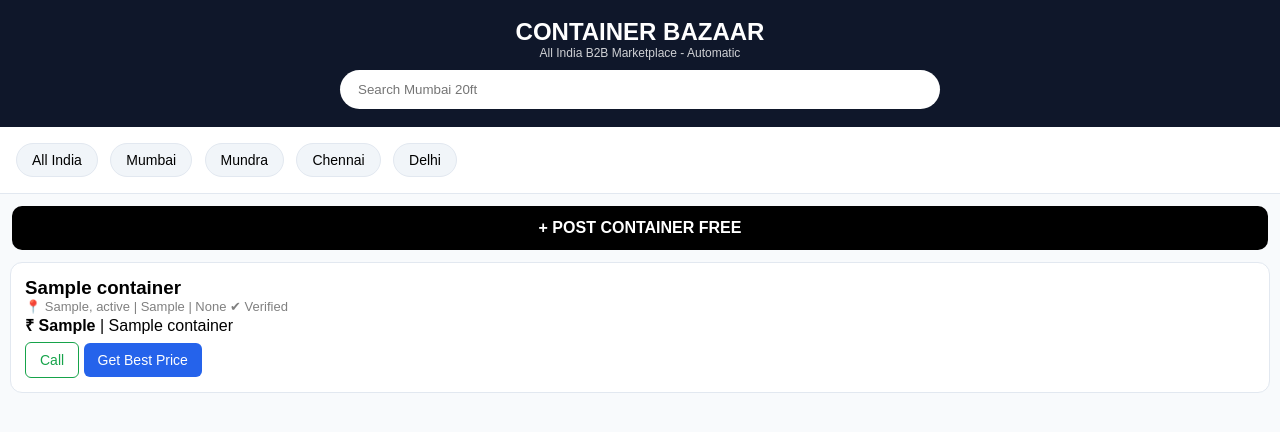
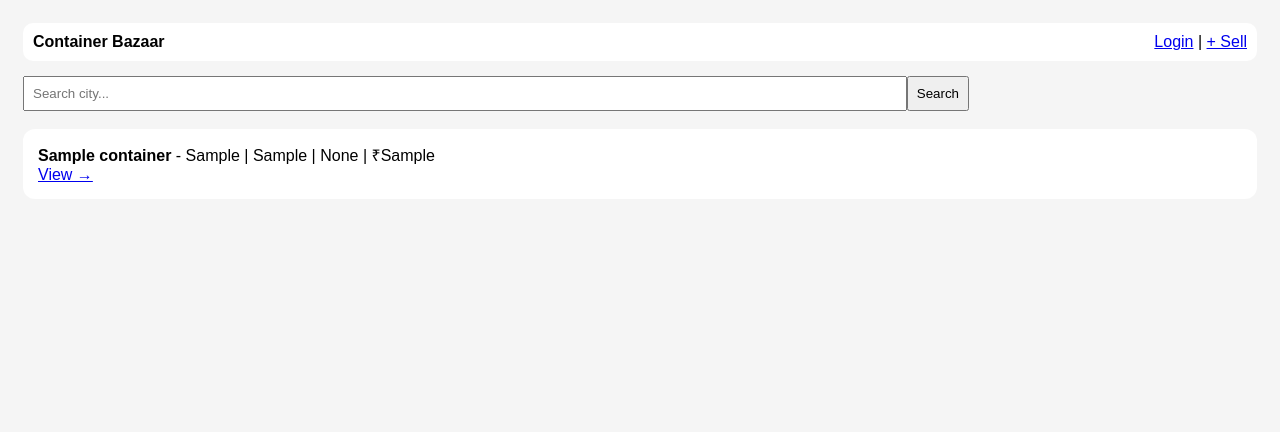
Before and after one commit to chaitanyakhaire15-collab/Container-Bazaar-, a Flask app: page / in a window 1280 px wide. Shown: the top 432 px of the page. Run offline with Flask 3, Linux system fonts and the light colour scheme; tables that the repository leaves empty hold one stand-in row (values such as "Sample post").

Commit message:
index.html

```diff
--- a/templates/index.html
+++ b/templates/index.html
@@ -1,44 +1,5 @@
-<!DOCTYPE html>
-<html>
-<head>
-<meta name="viewport" content="width=device-width, initial-scale=1">
-<title>Container Bazaar - All India</title>
-<style>
-*{margin:0;padding:0;box-sizing:border-box}
-body{font-family:Arial;background:#f8fafc}
-.header{background:#0f172a;color:#fff;padding:18px;text-align:center}
-.search{width:92%;max-width:600px;padding:12px 18px;border-radius:25px;border:none;margin-top:10px}
-.city-bar{overflow-x:auto;white-space:nowrap;padding:12px;background:#fff;border-bottom:1px solid #e2e8f0}
-.city-bar a{padding:8px 15px;background:#f1f5f9;border-radius:20px;margin:4px;text-decoration:none;color:#000;font-size:14px;border:1px solid #e2e8f0;display:inline-block}
-.card{background:#fff;border:1px solid #e2e8f0;border-radius:12px;padding:14px;margin:10px}
-.btn{padding:9px 14px;border-radius:6px;text-decoration:none;font-size:14px;display:inline-block;margin-top:6px}
-.call{background:#fff;color:#16a34a;border:1px solid #16a34a}
-.enq{background:#2563eb;color:#fff}
-.sell-btn{display:block;margin:12px;background:#000;color:#fff;text-align:center;padding:13px;border-radius:10px;text-decoration:none;font-weight:bold}
-</style>
-</head>
-<body>
-<div class="header">
-<h2>CONTAINER BAZAAR</h2>
-<p style="font-size:12px;opacity:.8">All India B2B Marketplace - Automatic</p>
-<form><input class="search" name="q" placeholder="Search Mumbai 20ft"></form>
-</div>
-<div class="city-bar">
-<a href="/">All India</a>
-<a href="/?city=Mumbai">Mumbai</a>
-<a href="/?city=Mundra">Mundra</a>
-<a href="/?city=Chennai">Chennai</a>
-<a href="/?city=Delhi">Delhi</a>
-</div>
-<a class="sell-btn" href="/seller">+ POST CONTAINER FREE</a>
-{% for c in containers %}
-<div class="card">
-<h3>{{c['title']}}</h3>
-<p style="font-size:13px;color:gray">📍 {{c['city']}}, {{c['state']}} | {{c['size']}} | {{c['type']}} ✔ Verified</p>
-<p><b>₹ {{c['price']}}</b> | {{c['seller_name']}}</p>
-<a class="btn call" href="tel:{{c['phone']}}">Call</a>
-<a class="btn enq" href="/product/{{c['id']}}">Get Best Price</a>
-</div>
-{% endfor %}
-</body>
-  </html>
+<!DOCTYPE html><html><head><meta name="viewport" content="width=device-width, initial-scale=1"><style>body{font-family:sans-serif;padding:15px;background:#f5f5f5}.top{background:white;padding:10px;border-radius:10px;display:flex;justify-content:space-between;margin-bottom:15px}.card{background:white;padding:15px;border-radius:12px;margin-bottom:12px}</style></head><body>
+<div class="top"><b>Container Bazaar</b><div>{% if session.my_phone %}<a href="/my-containers">My Dashboard</a> | {{session.my_phone}} | <a href="/logout">Logout</a>{% else %}<a href="/login">Login</a>{% endif %} | <a href="/seller">+ Sell</a></div></div>
+<form method="GET"><input name="q" placeholder="Search city..." value="{{request.args.get('q','')}}" style="padding:8px;width:70%"><button style="padding:8px">Search</button></form><br>
+{% for c in containers %}<div class="card"><b>{{c['title']}}</b> - {{c['city']}} | {{c['size']}} | {{c['type']}} | ₹{{c['price']}}<br><a href="/product/{{c['id']}}">View →</a></div>{% else %}<p>No containers found (apne wale hide kiye hue hain)</p>{% endfor %}
+</body></html>
```
